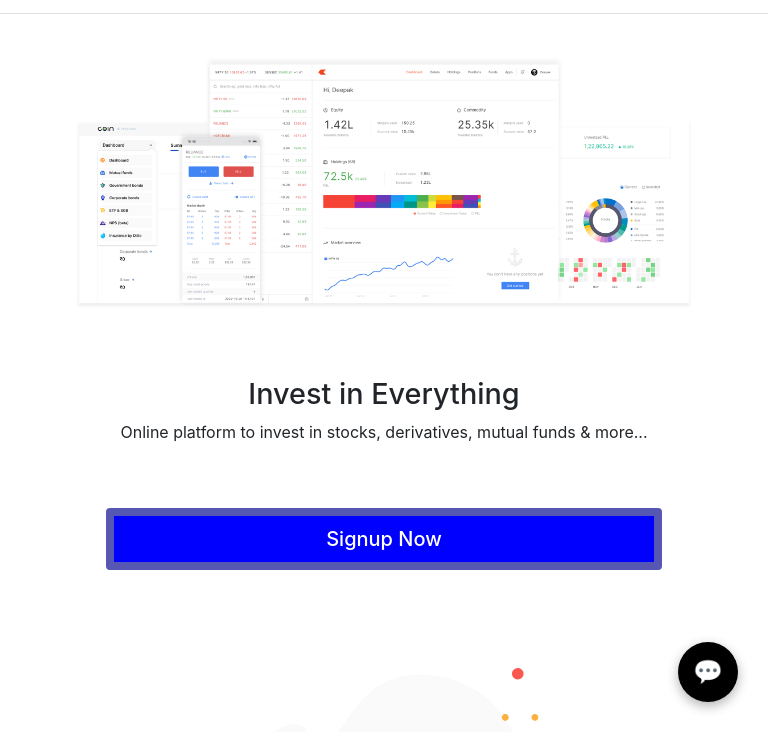
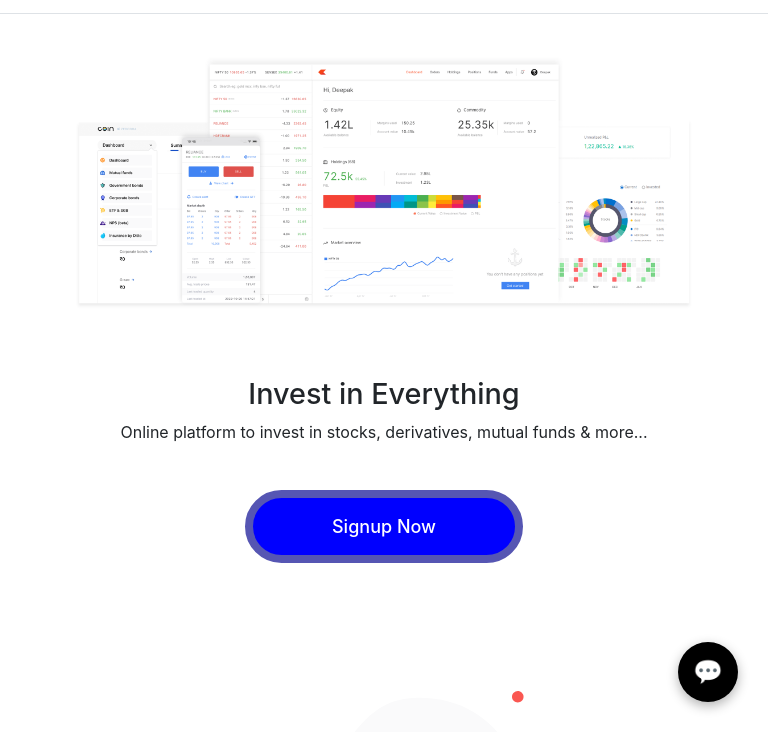
Before and after one commit to Prasadsing25/Tradeflow-, a React app in the folder frontend/: page / in a window 768 px wide. Shown: the part 68-800 px from the top of the page. Built offline with nearby package versions, Linux system fonts and the light colour scheme.

Commit message:
Update open account config

```diff
--- a/frontend/src/landing_page/home/Hero.js
+++ b/frontend/src/landing_page/home/Hero.js
@@ -16,7 +16,7 @@ function Hero() {
                     onClick={handleSignupRedirect}
                     type='button'
                     style={{ width: '20%', margin: '0 auto' }}
-                    className="btn btn-primary rounded-md p-2 fs-5 rounded-5"
+                    className="btn signup-btn-lg btn-primary rounded-md p-2 fs-5 rounded-5"
                 >
                     Signup Now
                 </button>
--- a/frontend/src/landing_page/style/home.css
+++ b/frontend/src/landing_page/style/home.css
@@ -68,6 +68,24 @@
         font-size: 1rem !important;
         padding: 0 10px;
     }
+
+    .signup-btn-lg {
+        /* 1. Reset width and center */
+        width: 55% !important;
+        max-width: 400px;
+        display: block !important;
+        margin: 30px auto !important;
+
+        /* 2. Apply Border Radius */
+        border-radius: 50px !important; /* This forces the Pill shape */
+
+        /* 3. Improve Padding for Touch */
+        padding: 15px 20px !important;
+        font-size: 18px !important;
+
+        /* 4. Fix border conflict from support.css */
+        border: 8px solid #5656b3 !important;
+    }
 }
 
 /* --- Tablet specific (Optional) --- */
@@ -75,4 +93,8 @@
     .btn-primary {
         width: 40% !important;
     }
+
+    .btn {
+        border-radius: 50px !important;
+    }
 }
--- a/frontend/src/landing_page/style/product.css
+++ b/frontend/src/landing_page/style/product.css
@@ -57,9 +57,9 @@
 
     /* 5. The "Sign up for Free" Button */
     button.btn-primary {
-        width: 80% !important; /* Overrides the 16% inline style */
-        margin-top: 3rem !important;
-        border-radius: 4px !important;
+        /* width: 80% !important; Overrides the 16% inline style */
+        /* margin-top: 3rem !important; */
+        /* border-radius: 4px !important; */
     }
 
     /* Footer blog text */
--- a/frontend/src/landing_page/style/support.css
+++ b/frontend/src/landing_page/style/support.css
@@ -2,7 +2,7 @@
 
 .btn {
     background-color: #0000FF;
-    border: 8px solid #5656b3;
+    border: 2px solid #5656b3;
     color: #FFFFFF ; /* White text looks better on the blue hero bg */
     padding: 18px 24px;
     font-size: 18px;
```
